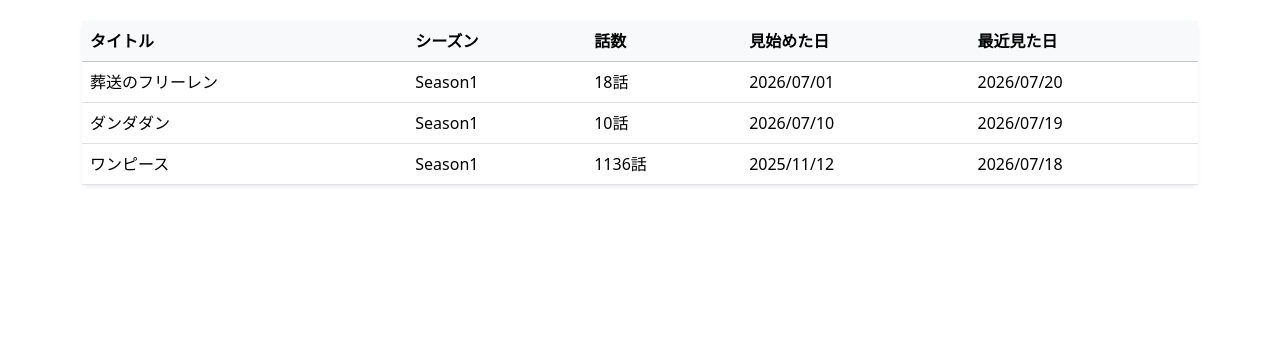
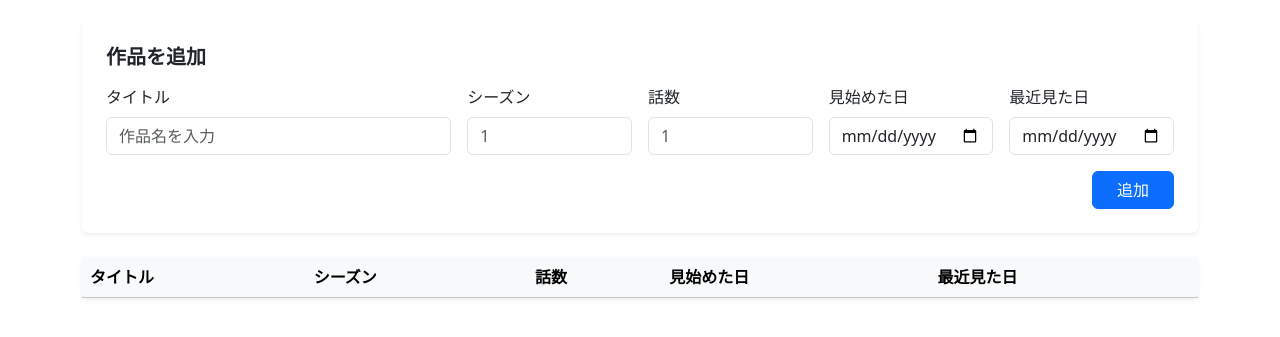
Before and after one commit to matsuzoe-taiki/story_track, a plain HTML site: page index.html in a window 1280 px wide. Shown: the part 117-454 px from the top of the page. Drawn offline with nearby package versions, Linux system fonts and the light colour scheme.

Commit message:
テーブルに新たな行を追加するための、フォームを作成

```diff
--- a/index.html
+++ b/index.html
@@ -29,17 +29,59 @@
                         マンガ
                     </label>
                 </div>
+            </div>
 
-            </div>
+            <section class="card shadow-sm border-0 mb-4">
+                <div class="card-body p-4">
+                    <h2 class="h5 fw-bold mb-3">
+                        作品を追加
+                    </h2>
+                    <form id="story-form" class="row g-3">
+                        <div class="col-12 col-lg-4">
+                            <label for="title" class="form-label">
+                                タイトル
+                            </label>
+                            <input type="text" id="title" class="form-control" placeholder="作品名を入力" required>
+                        </div>
+                        <div class="col-6 col-md-3 col-lg-2">
+                            <label for="season" class="form-label">
+                                シーズン
+                            </label>
+                            <input type="number" id="season" class="form-control" min="1" placeholder="1">
+                        </div>
+                        <div class="col-6 col-md-3 col-lg-2">
+                            <label for="episode" class="form-label">
+                                話数
+                            </label>
+                            <input type="number" id="episode" class="form-control" min="1" placeholder="1" required>
+                        </div>
+                        <div class="col-12 col-md-6 col-lg-2">
+                            <label for="startDate" class="form-label">
+                                見始めた日
+                            </label>
+                            <input type="date" id="startDate" class="form-control">
+                        </div>
+                        <div class="col-12 col-md-6 col-lg-2">
+                            <label for="lastDate" class="form-label">
+                                最近見た日
+                            </label>
+                            <input type="date" id="lastDate" class="form-control">
+                        </div>
+                        <div class="col-12 d-flex justify-content-end">
+                            <button type="submit" class="btn btn-primary px-4">
+                                追加
+                            </button>
+                        </div>
+                    </form>
+                </div>
+            </section>
 
             <div class="card shadow-sm border-0">
 
                 <div class="table-responsive">
 
                     <table class="table table-hover align-middle mb-0">
-
                         <thead class="table-light">
-
                             <tr>
                                 <th>タイトル</th>
                                 <th>シーズン</th>
@@ -47,41 +89,13 @@
                                 <th>見始めた日</th>
                                 <th>最近見た日</th>
                             </tr>
-
                         </thead>
-
-                        <tbody>
-
-                            <tr>
-                                <td>葬送のフリーレン</td>
-                                <td>Season1</td>
-                                <td>18話</td>
-                                <td>2026/07/01</td>
-                                <td>2026/07/20</td>
-                            </tr>
-
-                            <tr>
-                                <td>ダンダダン</td>
-                                <td>Season1</td>
-                                <td>10話</td>
-                                <td>2026/07/10</td>
-                                <td>2026/07/19</td>
-                            </tr>
-
-                            <tr>
-                                <td>ワンピース</td>
-                                <td>Season1</td>
-                                <td>1136話</td>
-                                <td>2025/11/12</td>
-                                <td>2026/07/18</td>
-                            </tr>
-
-                        </tbody>
-
                     </table>
 
                 </div>
 
-            </div>    </div>
+            </div>
+        </div>
+        <script type="module" src="./dist/index.js"></script>
     </body>
 </html>
```
